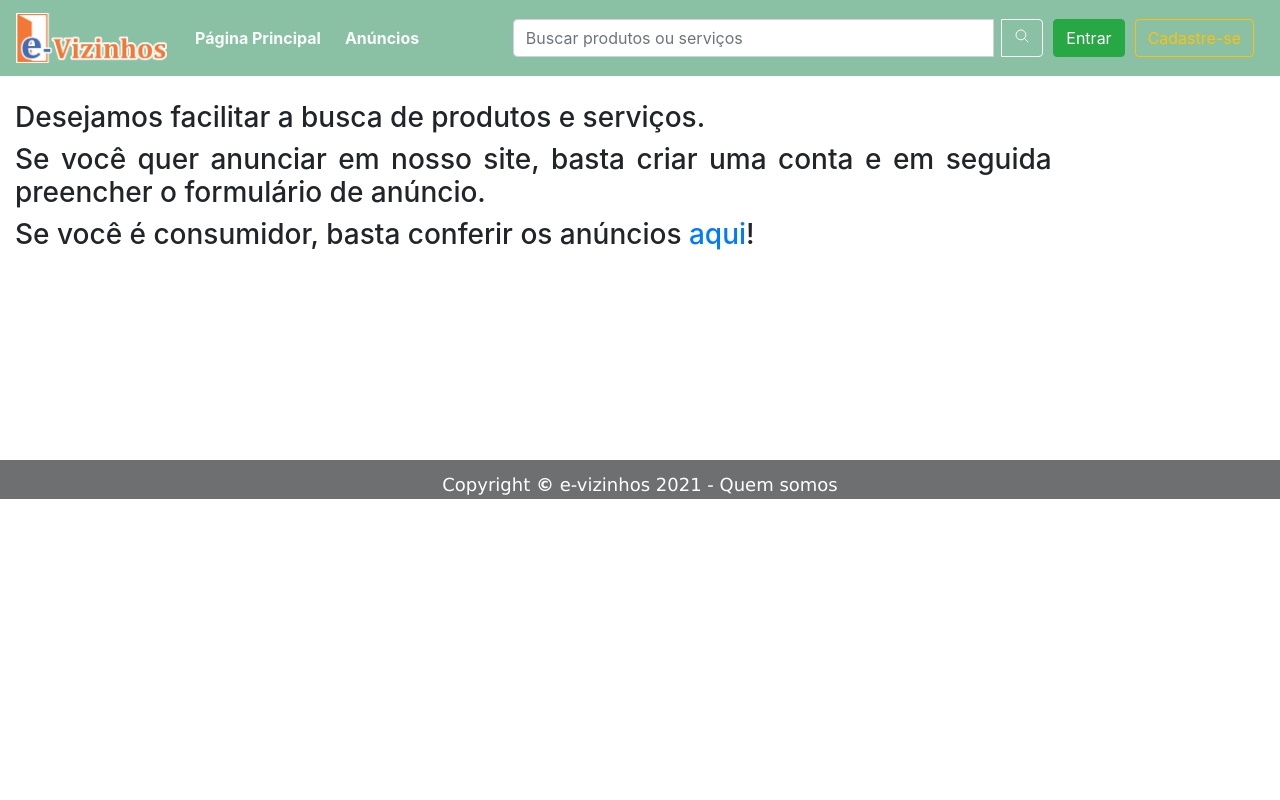
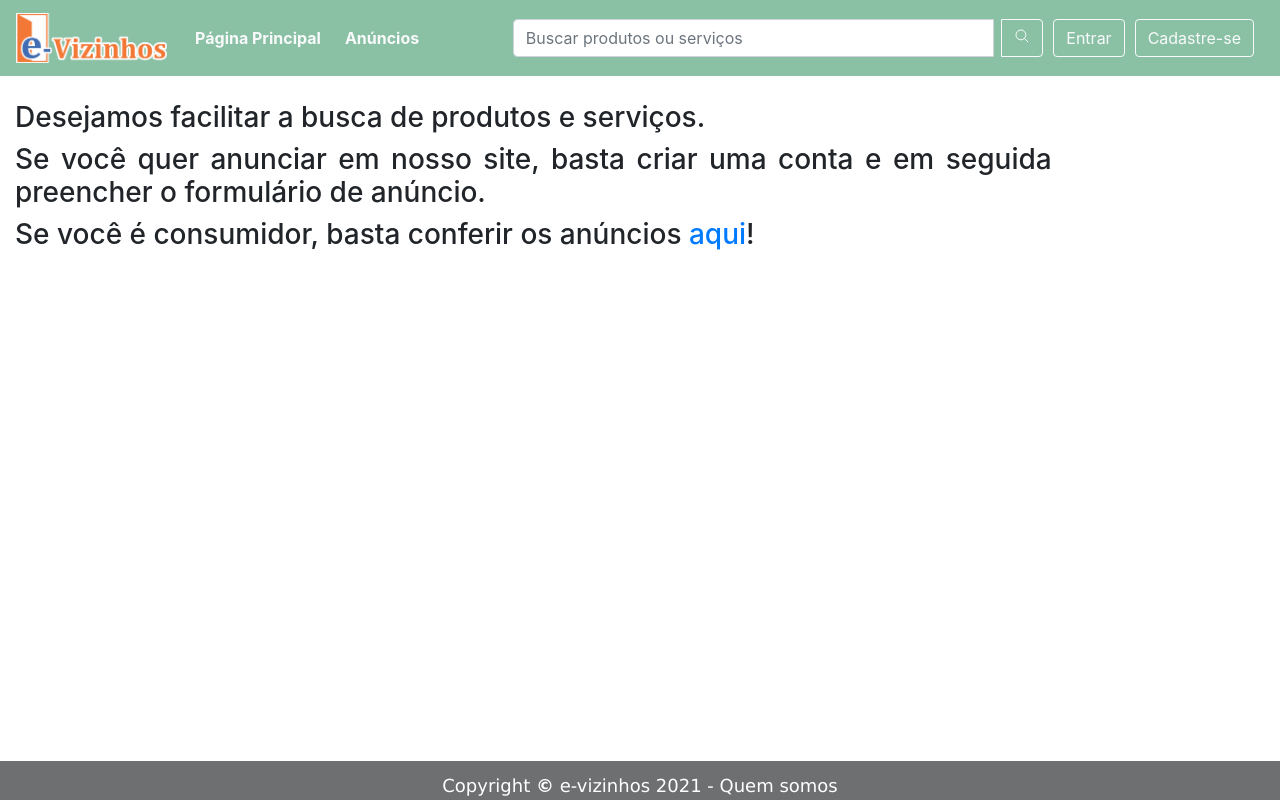
Before and after one commit to jpedrosantana/projeto_integrador_I, a Django app: page /ajuda/ in a window 1280 px wide. Run offline with Django 3.2, Linux system fonts and the light colour scheme; some libraries are stand-ins or nearby versions.

Commit message:
alteracao nas cores dos botoes e footer fixo

```diff
--- a/projeto_pi/templates/snippets/barra_navegacao.html
+++ b/projeto_pi/templates/snippets/barra_navegacao.html
@@ -65,14 +65,14 @@
         </form>
 
         {% if user.is_authenticated %}
-            <a class='btn btn-danger btn-rounded' role='button' href='{% url "logout"%}?next=/'>
+            <a class='btn btn-outline-danger btn-rounded' role='button' href='{% url "logout"%}?next=/'>
                 Sair
             </a>
         {% else %}
-            <a class='btn btn-rounded btn-success' role='button' href='{% url "login"%}?next={{request.path}}'>
+            <a class='btn btn-rounded btn-outline-light' role='button' href='{% url "login"%}?next={{request.path}}'>
                 Entrar
             </a>
-            <a class='btn btn-rounded btn-outline-warning' role='button' href='/register'>
+            <a class='btn btn-rounded btn-outline-light' role='button' href='/register'>
                 Cadastre-se
             </a>
 
--- a/projeto_pi/templates/snippets/rodape.html
+++ b/projeto_pi/templates/snippets/rodape.html
@@ -84,7 +84,7 @@
 }
 #page-container {
   position: relative;
-  height: 30vh;
+  height: 8vh;
 }
 
 #content-wrap {
@@ -95,7 +95,7 @@ footer {
     background-color: #6d6f70;
     padding-top: 10px;
     padding-bottom: 0px;
-    position:absolute;
+    position:fixed;
     bottom:0;
     width:100%;
     vertical-align:text-top;
```
Also changed, not shown: projeto_pi/db.sqlite3.
